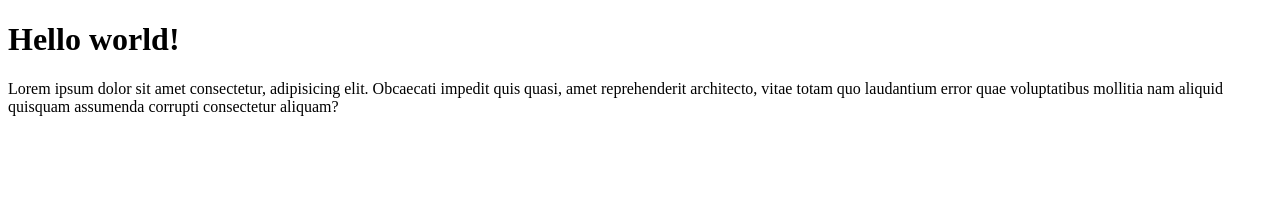
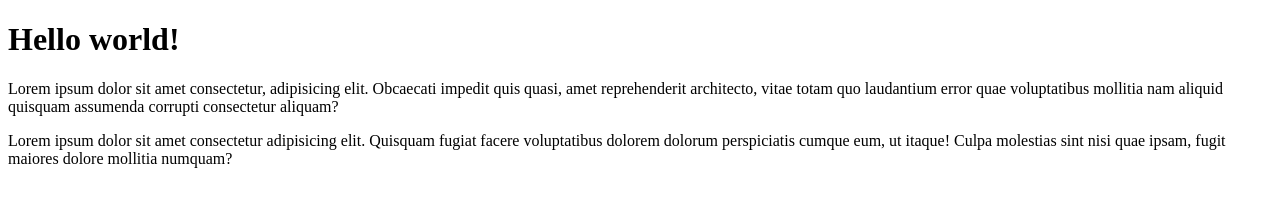
Before and after one commit to lomarieleslie/branches, a plain HTML site: page index.html in a window 1280 px wide. Drawn offline with Linux system fonts and the light colour scheme.

Commit message:
added coziness

```diff
--- a/index.html
+++ b/index.html
@@ -9,5 +9,8 @@
 <body>
     <h1>Hello world!</h1>
     <p>Lorem ipsum dolor sit amet consectetur, adipisicing elit. Obcaecati impedit quis quasi, amet reprehenderit architecto, vitae totam quo laudantium error quae voluptatibus mollitia nam aliquid quisquam assumenda corrupti consectetur aliquam?</p>
+
+    <p>Lorem ipsum dolor sit amet consectetur adipisicing elit. Quisquam fugiat facere voluptatibus dolorem dolorum perspiciatis cumque eum, ut itaque! Culpa molestias sint nisi quae ipsam, fugit maiores dolore mollitia numquam?
+    </p>
 </body>
 </html>
```
